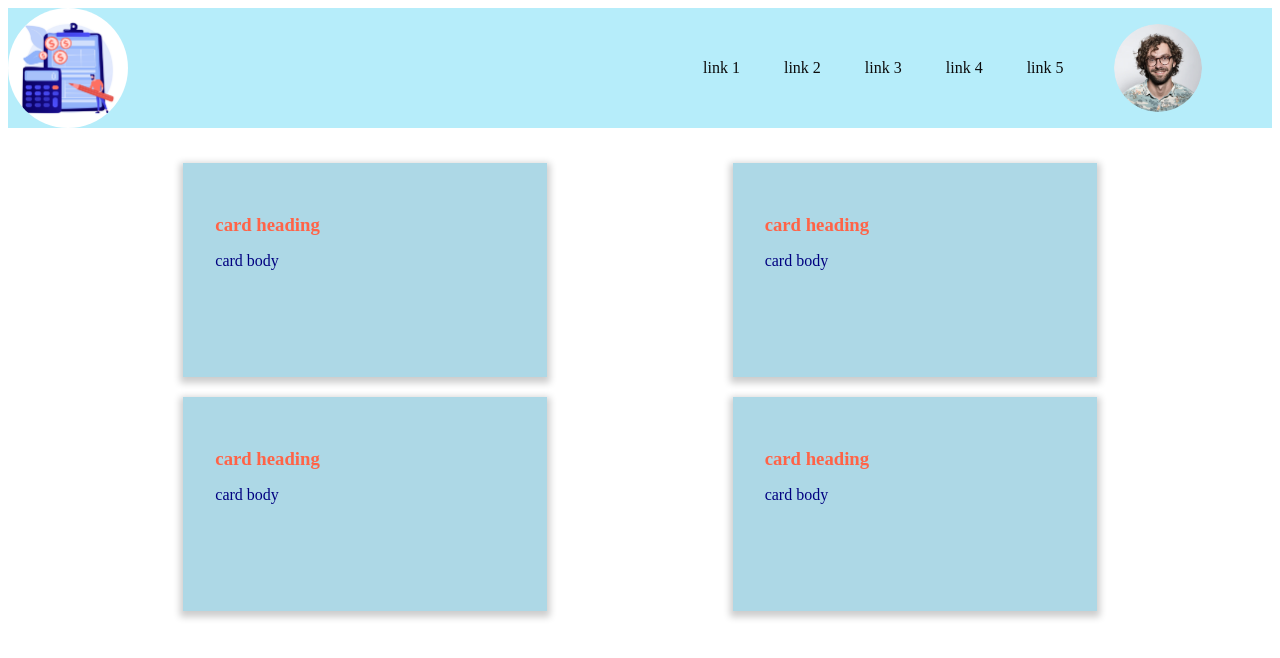
After one commit to youssef130817/projet_web, a PHP site: page /projet_web/RhLandingdPage.php in a window 1280 px wide. The commit adds this page. Shown: the top 658 px of the page. Run offline with PHP 8.4, Linux system fonts and the light colour scheme.

Commit message:
Rh Landing Page (front)

```diff
--- /dev/null
+++ b/RhLandingdPage.php
@@ -0,0 +1,52 @@
+<!DOCTYPE html>
+<html>
+
+<head>
+    <link rel="stylesheet" href="includes/RhMenu.css">
+    <link rel="stylesheet" href="includes/RhLandingPage.css">
+    <style>
+
+    </style>
+</head>
+
+<body>
+    <?php
+    include('includes/RhMenu.html');
+    ?>
+    <div class="card-container">
+
+        <div class="row">
+            <a href="#">
+                <div class="card">
+                    <h3 class="card-heading">card heading</h3>
+                    <p class="card-body">card body</p>
+                </div>
+            </a>
+            <a href="">
+                <div class="card">
+                    <h3 class="card-heading">card heading</h3>
+                    <p class="card-body">card body</p>
+                </div>
+            </a>
+
+        </div>
+        <div class="row">
+            <a href="">
+                <div class="card">
+                    <h3 class="card-heading">card heading</h3>
+                    <p class="card-body">card body</p>
+                </div>
+            </a>
+            <a href="">
+                <div class="card">
+                    <h3 class="card-heading">card heading</h3>
+                    <p class="card-body">card body</p>
+                </div>
+            </a>
+
+
+        </div>
+    </div>
+</body>
+
+</html>
--- /dev/null
+++ b/includes/RhLandingPage.css
@@ -0,0 +1,43 @@
+.card-container {
+    position: relative;
+    top: 25px;
+    width: 100%;
+    display: flex;
+    flex-direction: column;
+    justify-content: center;
+    align-items: center;
+}
+
+.row {
+    display: flex;
+    justify-content: space-evenly;
+    width: 100%;
+}
+
+.card {
+
+    width: 300px;
+    height: 150px;
+    margin: 10px;
+    background-color: lightblue;
+    padding: 2rem;
+    box-shadow: 0px 3px 7px 3px rgba(0, 0, 0, 0.2);
+    transition: .2s ease-in;
+}
+
+.card:hover {
+    background-color: #D4ADFC;
+}
+
+.card-heading {
+    color: tomato;
+    margin-bottom: .5rem;
+}
+
+.card-body {
+    color: navy;
+}
+
+a {
+    text-decoration: none;
+}
--- a/includes/RhMenu.css
+++ b/includes/RhMenu.css
@@ -48,6 +48,7 @@ nav ul li a{
     transition: max-height 0.5s;
 }
 .sub-menu-wrap.open-menu{
+    z-index: 1;
     max-height: 400px;
 }
 .sub-menu{
```
Also changed, not shown: RhLandindPage.php (deleted, +0 -14 lines).
